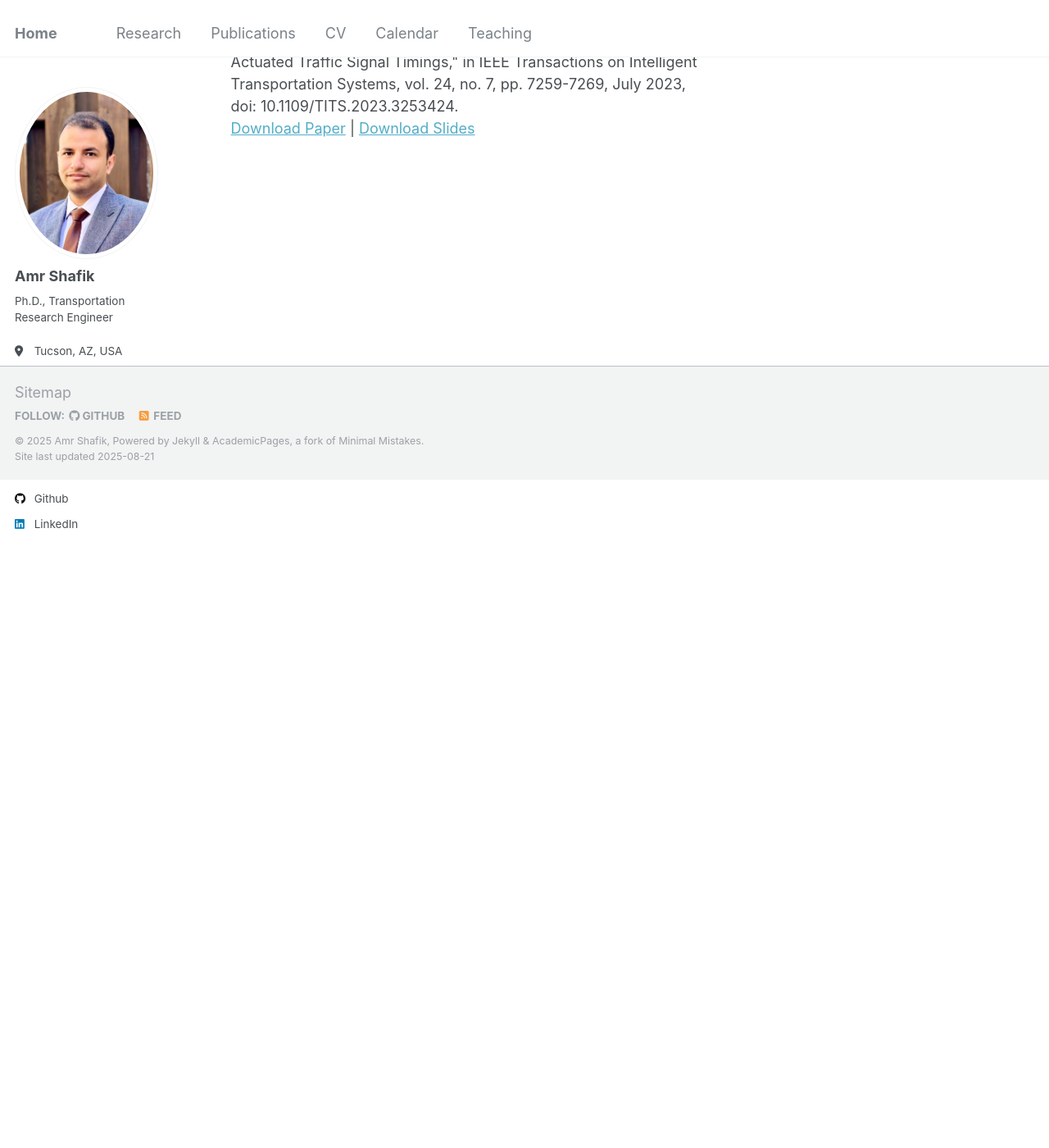
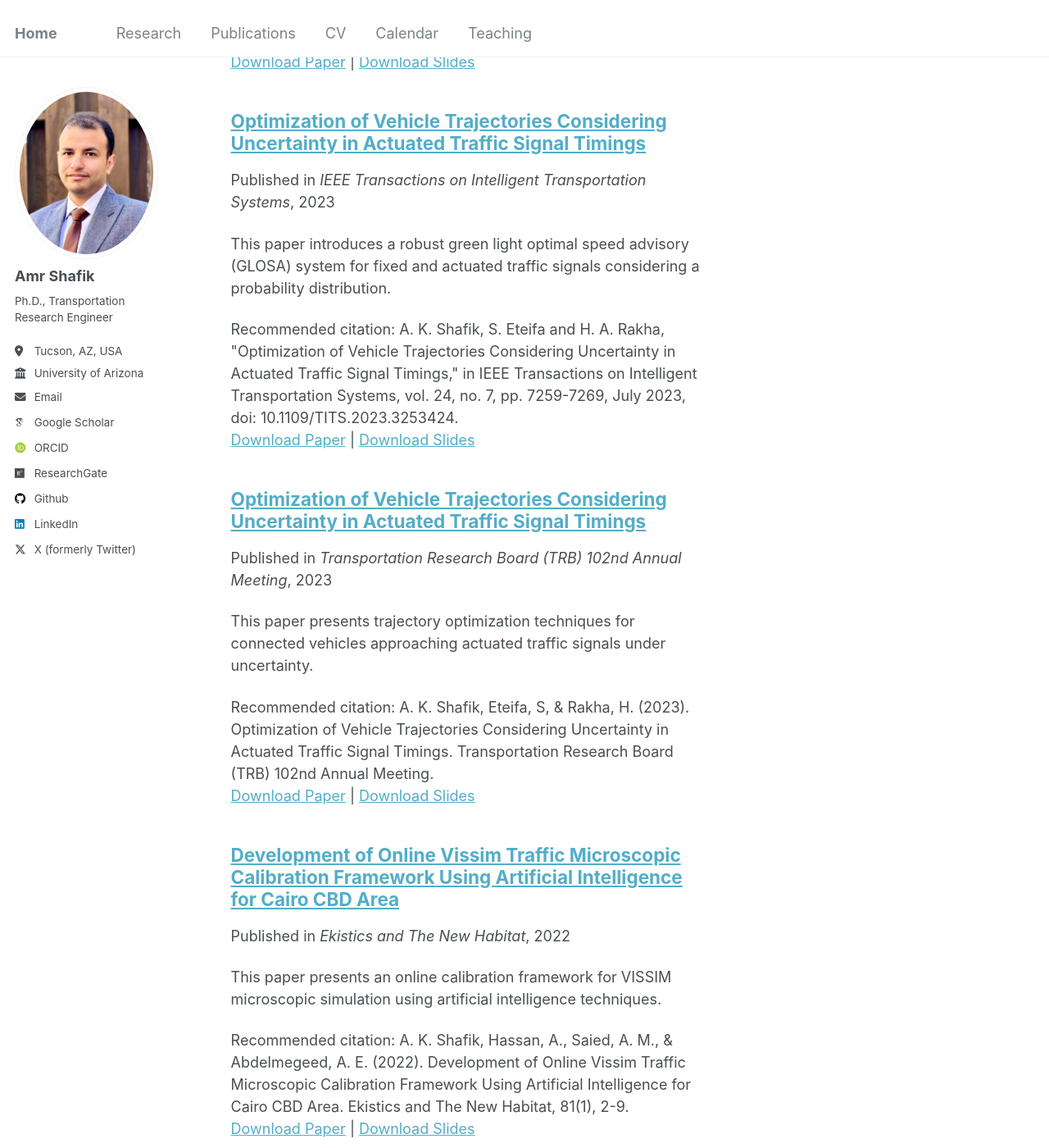
Before and after one commit to akshafik/amrshafik, a Jekyll site: the page built from _pages/publications.html, in a window 1280 px wide and 1400 px high, scrolled down 2390 px. Shown: the whole window at 82% size. Built offline with Jekyll 4.4.1, drawn with Linux system fonts in a browser that asks for light colours; some web fonts are replaced; before the commit the page ends 2974 px from its top, so only the background shows below that; some of the changed text lies outside the part shown.

```diff
--- a/_config.yml
+++ b/_config.yml
@@ -10,7 +10,7 @@ locale                   : "en-US"
 title                    : "Home"
 title_separator          : "-"
 name                     : &name "Amr Shafik"
-description              : &description "personal description"
+description              : &description "Transportation Research Engineer specializing in traffic optimization, connected vehicles, and intelligent transportation systems"
 url                      : https://akshafik.github.io/amrshafik/ # the base hostname & protocol for your site e.g. "https://mmistakes.github.io"
 baseurl                  : "" # the subpath of your site, e.g. "/blog"
 repository               : "akshafik/amrshafik"
@@ -75,7 +75,7 @@ social:
 analytics:
   provider               :  "google-universal" # false (default), "google", "google-universal", "custom"
   google:
-    tracking_id          :
+    tracking_id          :  "G-XXXXXXXXXX"  # Replace with your actual Google Analytics 4 tracking ID
 
 
 # Site Author
@@ -109,7 +109,7 @@ author:
   stackoverflow    : # http://stackoverflow.com/users/123456/username
   steam            :
   tumblr           :
-  twitter          :
+  twitter          : "replacewithyourtwitterhandle"  # Add your Twitter handle if you have one
   vine             :
   weibo            :
   xing             :
--- /dev/null
+++ b/_publications/paper6.md
@@ -0,0 +1,14 @@
+---
+title: "Real-Time Traffic State Estimation and Short-Term Prediction Using Probe Vehicle Data: A Kalman Filter Approach"
+collection: publications
+category: manuscripts
+permalink: /publication/paper6
+excerpt: 'This paper presents a Kalman filter approach for real-time traffic state estimation and short-term prediction using probe vehicle data.'
+date: 2024-12-01
+venue: 'Sensors'
+slidesurl: '#'
+paperurl: '#'
+citation: 'A. K. Shafik, and H. A. Rakha, "Real-Time Traffic State Estimation and Short-Term Prediction Using Probe Vehicle Data: A Kalman Filter Approach," in Sensors (In Press).'
+---
+
+This paper presents a comprehensive Kalman filter methodology for real-time traffic state estimation and short-term prediction using probe vehicle data. The approach addresses the challenges of sparse and irregular probe vehicle data in traffic state estimation applications. The methodology demonstrates significant improvements in prediction accuracy and provides reliable real-time traffic information for intelligent transportation systems. The system is validated using real-world data and shows promising results for deployment in traffic management applications.
--- /dev/null
+++ b/_publications/paper7.md
@@ -0,0 +1,14 @@
+---
+title: "Development of Online Vissim Traffic Microscopic Calibration Framework Using Artificial Intelligence for Cairo CBD Area"
+collection: publications
+category: manuscripts
+permalink: /publication/paper7
+excerpt: 'This paper presents an online calibration framework for VISSIM microscopic simulation using artificial intelligence techniques.'
+date: 2022-01-01
+venue: 'Ekistics and The New Habitat'
+slidesurl: 'https://doi.org/10.53910/26531313-E2021811505'
+paperurl: 'https://doi.org/10.53910/26531313-E2021811505'
+citation: 'A. K. Shafik, Hassan, A., Saied, A. M., & Abdelmegeed, A. E. (2022). Development of Online Vissim Traffic Microscopic Calibration Framework Using Artificial Intelligence for Cairo CBD Area. Ekistics and The New Habitat, 81(1), 2-9.'
+---
+
+This paper presents a comprehensive framework for online calibration of VISSIM microscopic simulation models using artificial intelligence techniques specifically applied to the Cairo Central Business District area. The framework addresses the challenges of calibrating complex traffic simulation models to accurately reflect local driving behavior and traffic patterns. The methodology incorporates machine learning algorithms to automate the calibration process and improve the accuracy of traffic simulation results. The approach demonstrates significant improvements in model validation metrics and provides a robust foundation for traffic analysis in complex urban environments.
--- /dev/null
+++ b/_publications/trb2023.md
@@ -0,0 +1,14 @@
+---
+title: "Optimization of Vehicle Trajectories Considering Uncertainty in Actuated Traffic Signal Timings"
+collection: publications
+category: conferences
+permalink: /publication/trb2023
+excerpt: 'This paper presents trajectory optimization techniques for connected vehicles approaching actuated traffic signals under uncertainty.'
+date: 2023-01-01
+venue: 'Transportation Research Board (TRB) 102nd Annual Meeting'
+slidesurl: '#'
+paperurl: '#'
+citation: 'A. K. Shafik, Eteifa, S, & Rakha, H. (2023). Optimization of Vehicle Trajectories Considering Uncertainty in Actuated Traffic Signal Timings. Transportation Research Board (TRB) 102nd Annual Meeting.'
+---
+
+This research presents a comprehensive approach to optimizing vehicle trajectories for connected vehicles approaching actuated traffic signals under uncertain timing conditions. The methodology incorporates stochastic optimization techniques to handle the inherent uncertainty in signal phase and timing (SPaT) information. The approach demonstrates significant improvements in fuel efficiency and travel time reduction while maintaining safety constraints. The research contributes to the development of eco-driving systems for connected and automated vehicles in real-world traffic environments.
```
Also changed, not shown: _pages/about.md (+4 -5 lines), _pages/cv.md (+1 -1 lines), 3 other files.
